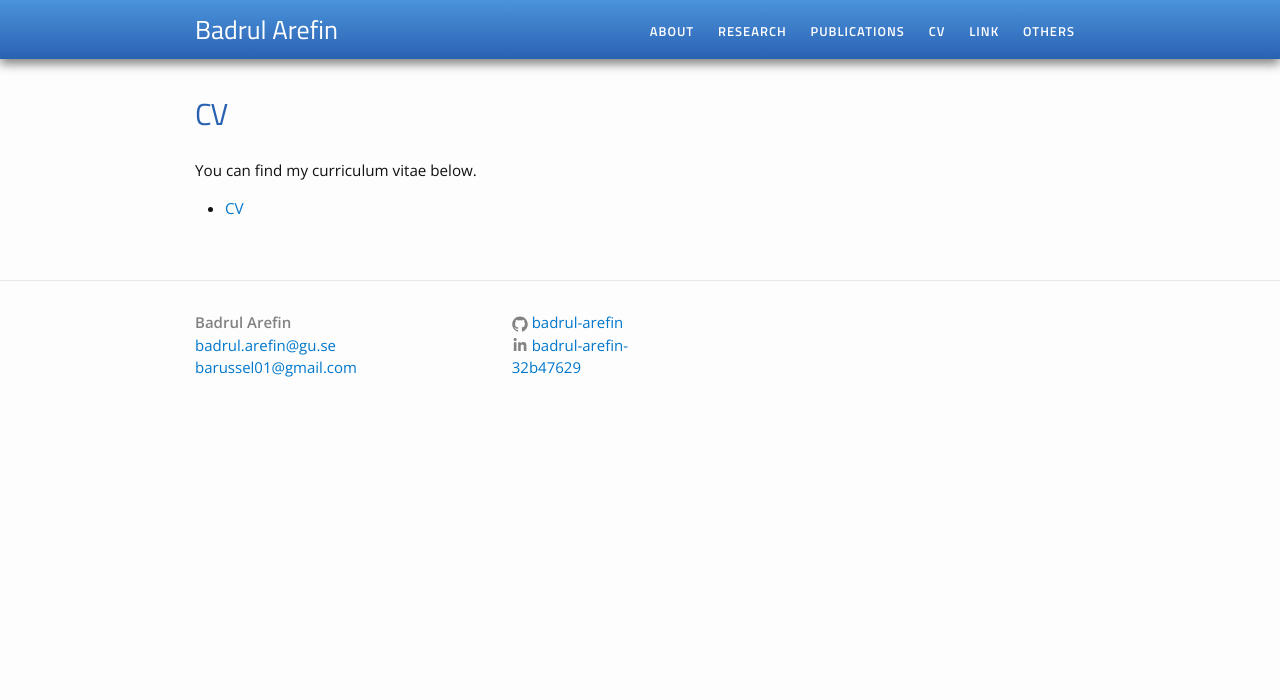
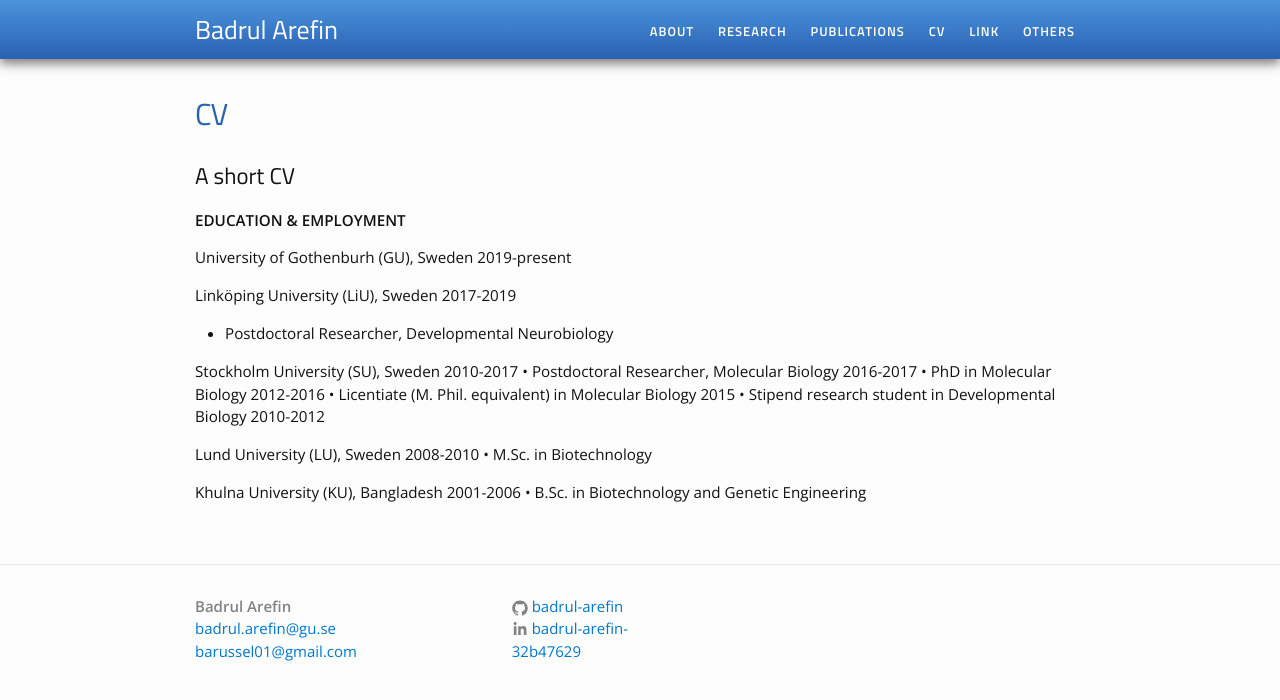
Before and after one commit to Badrul-Arefin/badrul-arefin.github.io, a Jekyll site: the page built from cv.md, in a window 1280 px wide. Shown: the top 700 px of the page. Built offline with Jekyll 4.4.1, drawn with Linux system fonts in a browser that asks for light colours.

Commit message:
Update cv.md

```diff
--- a/cv.md
+++ b/cv.md
@@ -3,8 +3,23 @@ layout: page
 title: CV
 permalink: /cv/
 ---
+## A short CV
 
-You can find my curriculum vitae below.
-<ul>
-	<li><a href="Badrul_CV.pdf">CV</a></li>
-</ul>
+**EDUCATION & EMPLOYMENT**
+
+University of Gothenburh (GU), Sweden						2019-present
+
+Linköping University (LiU), Sweden						2017-2019
+- Postdoctoral Researcher, Developmental Neurobiology
+
+Stockholm University (SU), Sweden						2010-2017
+•	Postdoctoral Researcher, Molecular Biology					2016-2017
+•	PhD in Molecular Biology							2012-2016
+•	Licentiate (M. Phil. equivalent) in Molecular Biology				2015
+•	Stipend research student in Developmental Biology				2010-2012
+
+Lund University (LU), Sweden							2008-2010
+•	M.Sc. in Biotechnology
+
+Khulna University (KU), Bangladesh						2001-2006
+•	B.Sc. in Biotechnology and Genetic Engineering
```
